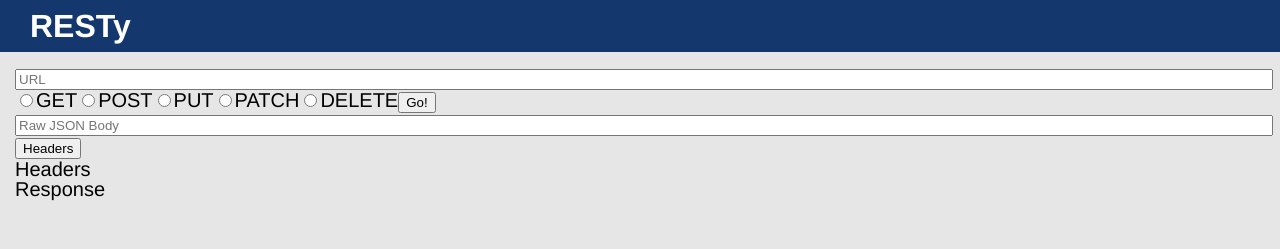
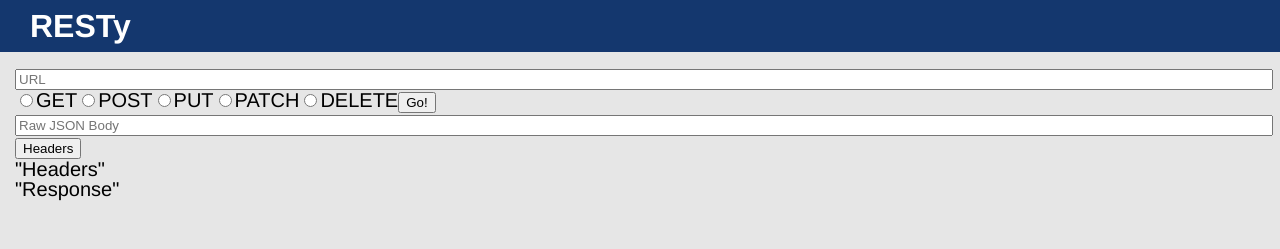
Before and after one commit to DeltaV401/react-resty-app, a React (Create React App) app: page / in a window 1280 px wide. Shown: the top 249 px of the page. Built offline with nearby package versions, Linux system fonts and the light colour scheme.

Commit message:
Moved first component back to class to make it redux

```diff
--- a/src/components/Response.js
+++ b/src/components/Response.js
@@ -1,14 +1,16 @@
 import React from 'react';
 
-function Response(props) {
-  return (
-    <>
-      <div className="responseBody">
-        <p>Headers</p>
-        <p>Response</p>
-      </div>
-    </>
-  )
+class Response extends React.Component {
+  render() {
+    return (
+      <>
+        <div className="response">
+          <h5 className="responseHeaders">"Headers"</h5>
+          <h5 className="responseBody">"Response"</h5>
+        </div>
+      </>
+    )
+  }
 }
 
 export default Response;
```
